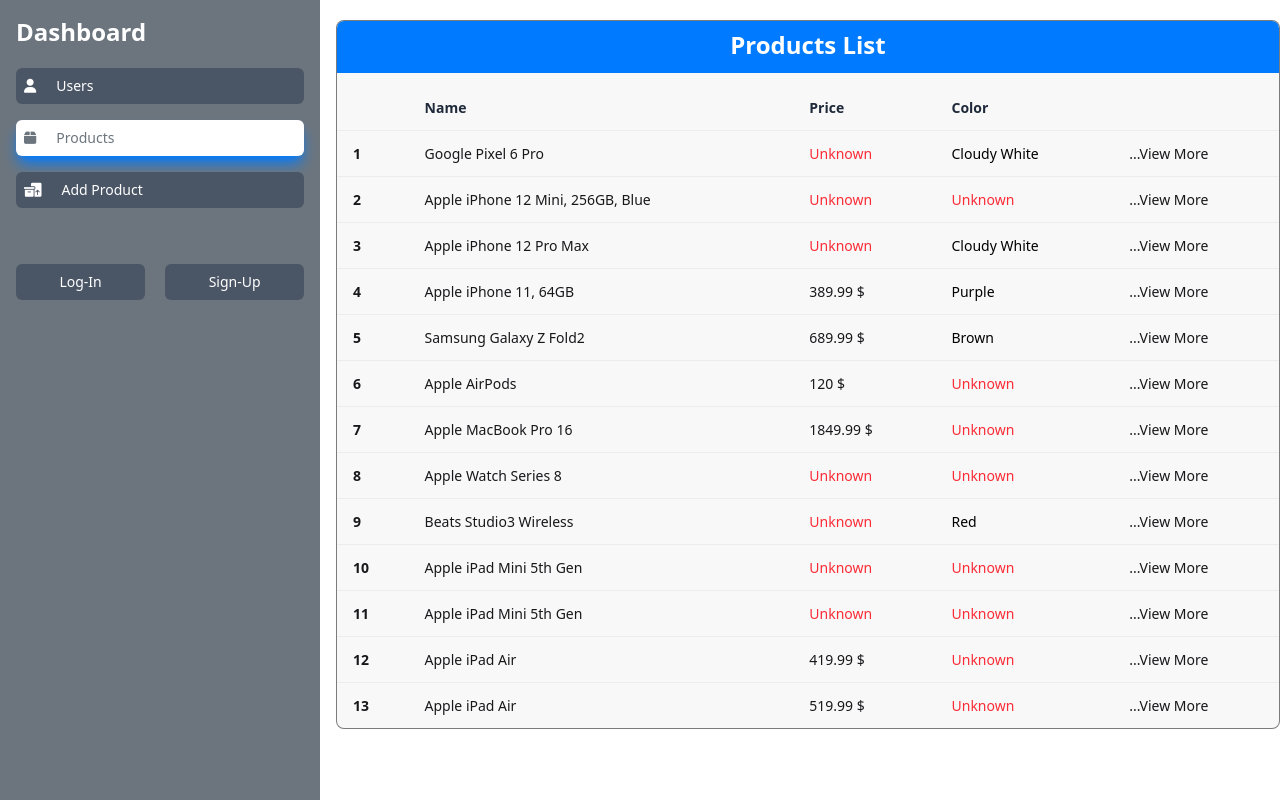
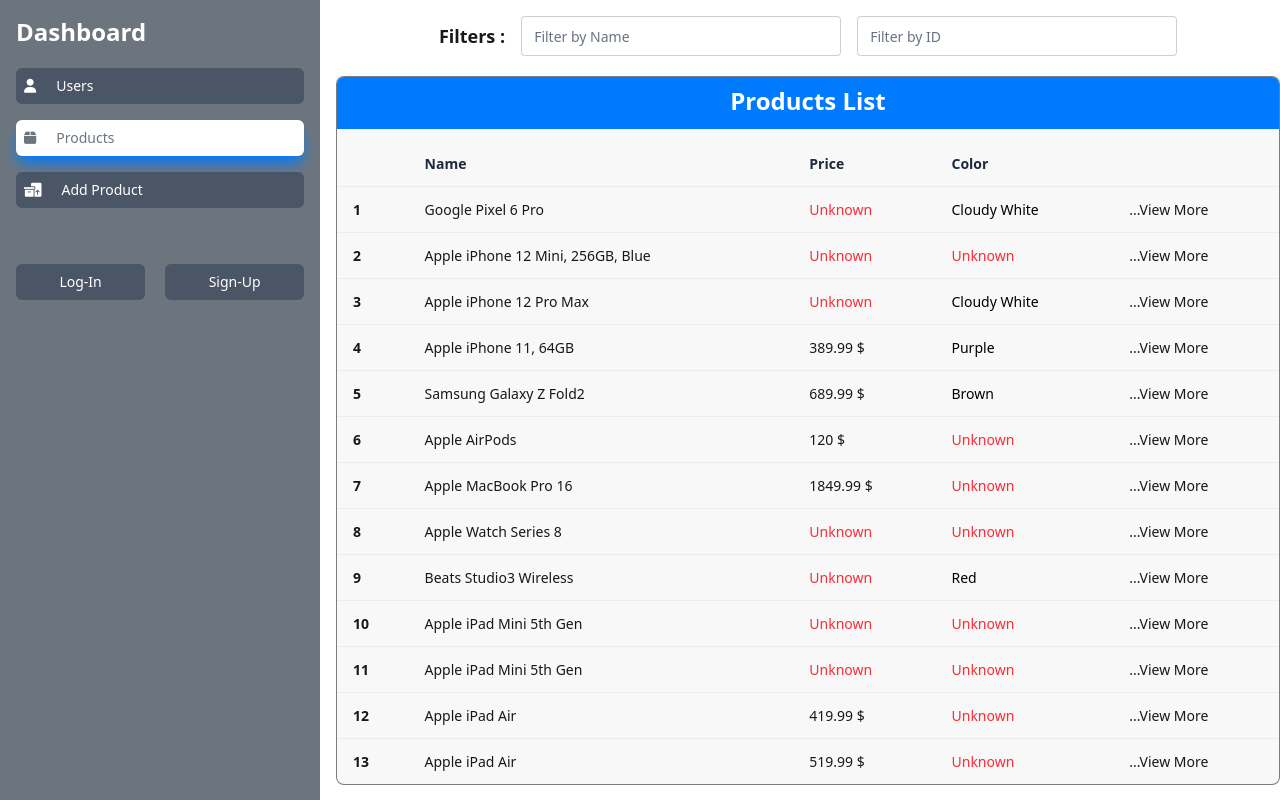
Before and after one commit to habibulalam/Admin_Panel-Intern_Task, a React (Vite) app: page /products in a window 1280 px wide. Built offline with nearby package versions, Linux system fonts and the light colour scheme; no server answers.

Commit message:
Filter added for products

```diff
--- a/src/Components/Products/Products.jsx
+++ b/src/Components/Products/Products.jsx
@@ -1,30 +1,68 @@
-
+import { useState } from "react";
 import { useNavigate } from "react-router-dom";
 import { useProducts } from "../Product Context Api/ProductContext";
 
 const Products = () => {
-
   const navigateToDynamicProduct = useNavigate();
-
-    // calling the custom hook
   const { products, isLoading } = useProducts();
-    console.log(products);
-
+  const [searchName, setSearchName] = useState("");
+  const [searchId, setSearchId] = useState("");
 
   const handleSingleProduct = (productId) => {
-        navigateToDynamicProduct(`/singleProduct/${productId}`)
-    }
+    navigateToDynamicProduct(`/singleProduct/${productId}`);
+  };
+
+  const handleNameChange = (e) => {
+    setSearchName(e.target.value);
+  };
+
+  const handleIdChange = (e) => {
+    setSearchId(e.target.value);
+  };
+
+  const filteredProducts = products.filter((product) => {
+    return (
+      product.name.toLowerCase().includes(searchName.toLowerCase()) &&
+      (searchId === "" || product.id.toLowerCase().includes(searchId.toLowerCase()))
+    );
+  });
 
   if (isLoading) {
-        return <div className="w-full h-screen flex justify-center items-center"><span className="loading loading-spinner loading-xl"></span></div>;
+    return (
+      <div className="w-full h-screen flex justify-center items-center">
+        <span className="loading loading-spinner loading-xl"></span>
+      </div>
+    );
   }
 
   return (
     <div>
+
+      {/* Filter Inputs */}
+      <div className="my-4 flex justify-center items-center gap-4">
+        <h1 className="font-semibold text-lg">Filters :</h1>
+        <input
+          type="text"
+          placeholder="Filter by Name"
+          value={searchName}
+          onChange={handleNameChange}
+          className="input input-bordered placeholder:text-gray-500"
+        />
+        <input
+          type="text"
+          placeholder="Filter by ID"
+          value={searchId}
+          onChange={handleIdChange}
+          className="input input-bordered placeholder:text-gray-500"
+        />
+      </div>
+
       {/* Container */}
       <div className="my-5">
         <div className="overflow-x-auto md:overflow-x-hidden rounded-box border border-base-content/55 bg-base-200">
-                    <h1 className="text-center text-2xl font-semibold mb-3 bg-custom-primary text-white pt-2 pb-3 rounded-sm rounded-b-none">Products List</h1>
+          <h1 className="text-center text-2xl font-semibold mb-3 bg-custom-primary text-white pt-2 pb-3 rounded-sm rounded-b-none">
+            Products List
+          </h1>
           <table className="table">
             {/* head */}
             <thead className="border-b border-base-content/55">
@@ -38,12 +76,16 @@
             </thead>
             <tbody>
               {/* row starts */}
-                            {products?.map((product, index) => {
+              {filteredProducts.map((product, index) => {
                 return (
-                                    <tr key={index} onClick={() => handleSingleProduct(product.id)} className="hover:bg-gray-200 hover:cursor-pointer hover:scale-x-[1.02] transition duration-500">
+                  <tr
+                    key={index}
+                    onClick={() => handleSingleProduct(product.id)}
+                    className="hover:bg-gray-200 hover:cursor-pointer hover:scale-x-[1.02] transition duration-500"
+                  >
                     <th>{index + 1}</th>
                     <td>{product.name}</td>
-                                        <td className={`${product.data?.price ? '' : 'text-red-500'}`}>{product.data?.price ? product.data.price+' $': 'Unknown'}</td>
+                    <td className={`${product.data?.price ? '' : 'text-red-500'}`}>{product.data?.price ? product.data.price + ' $' : 'Unknown'}</td>
                     <td className={`${product.data?.color ? 'text-black' : 'text-red-500'}`}>{product.data?.color ? product.data.color : 'Unknown'}</td>
                     <td>...View More</td>
                   </tr>
--- a/src/Components/Sing Up and Login/SignUp.jsx
+++ b/src/Components/Sing Up and Login/SignUp.jsx
@@ -1,10 +1,13 @@
 import { useState } from "react";
 import { useAuth } from "../AuthContext/AuthContext";
 import { toast } from 'react-toastify';
+import { useNavigate } from "react-router-dom";
 
 const Signup = () => {
     const { signup } = useAuth();
     const [formData, setFormData] = useState({ name: "", email: "", password: "" });
+
+    const navigateToRoot = useNavigate();
 
     const handleChange = (e) => {
         const { name, value } = e.target;
@@ -19,7 +22,7 @@
         const { name, email, password } = formData;
         const success = signup(name, email, password);
         if (success) {
-      toast.success('SignUp Successful, now please login!', {
+            toast.success('Congratulation! signup Successful ', {
                 position: "top-right",
                 autoClose: 5000,
                 hideProgressBar: false,
@@ -29,7 +32,10 @@
                 progress: undefined,
                 theme: "dark",
             });
+
             setFormData({ name: "", email: "", password: "" });
+            navigateToRoot('/')
+
         } else {
             toast.error('User already exists. Please choose a different email.', {
                 position: "top-right",
```
Lines whose indentation alone changed are shown as unchanged.
